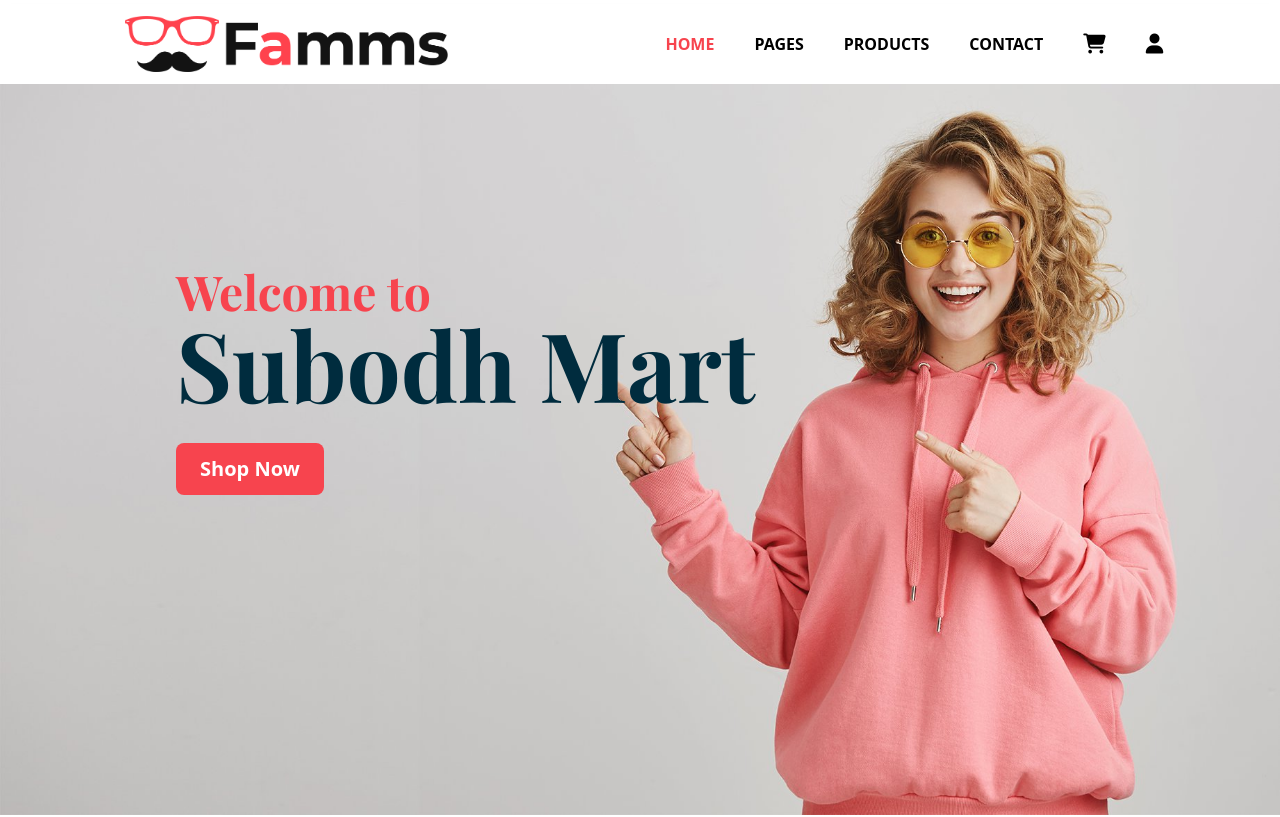
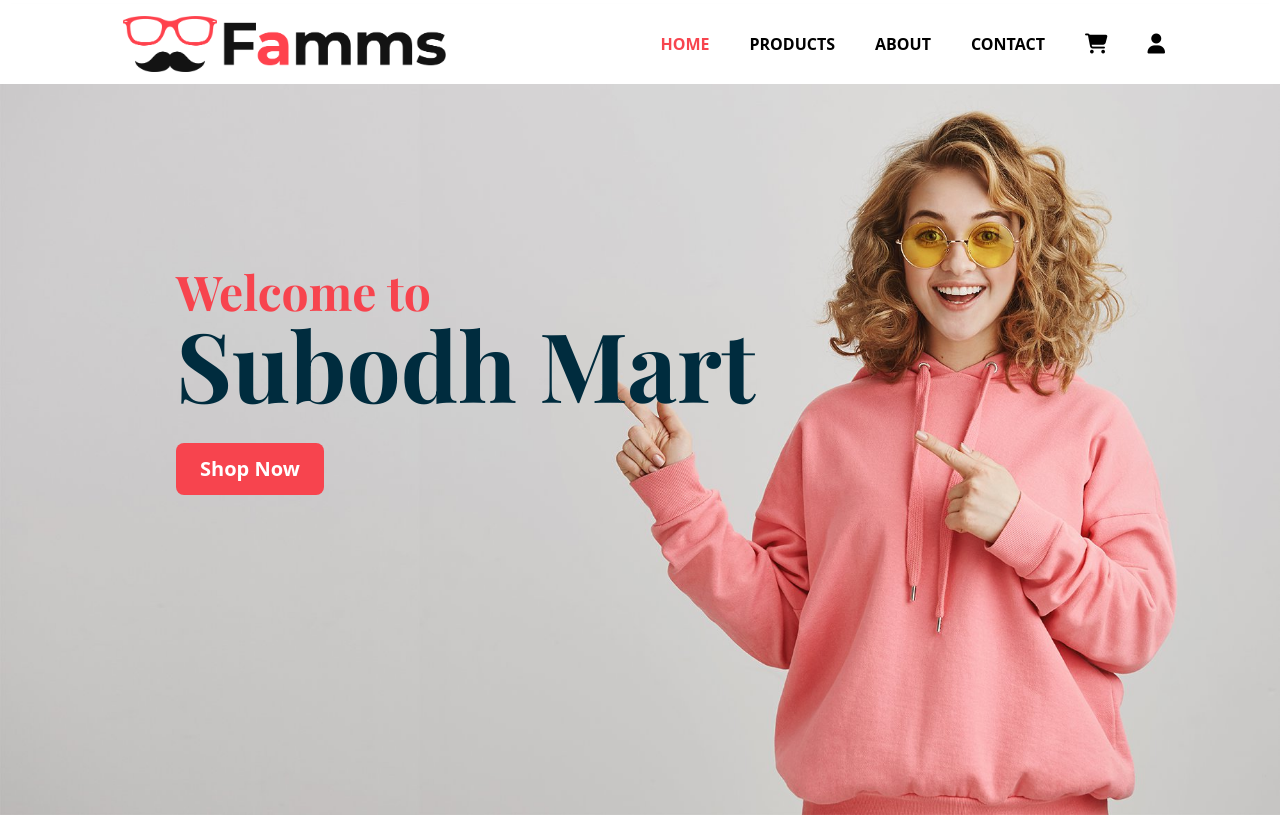
Before and after one commit to subodhpun/subodhmart, a React (Vite) app: page / in a window 1280 px wide. Shown: the top 817 px of the page. Built offline with nearby package versions, Linux system fonts and the light colour scheme; no server answers.

Commit message:
navbar changes

```diff
--- a/src/App.jsx
+++ b/src/App.jsx
@@ -2,7 +2,7 @@
 import { BrowserRouter, Routes, Route, NavLink} from "react-router-dom";
 import Navbar from '../src/components/Navbar/Navbar'
 import Home from '../src/components/Home/Home'
-import Pages from '../src/components/Pages/Pages'
+import About from '../src/components/About/About'
 import Products from '../src/components/Products/Products'
 import Contact from '../src/components/Contact/Contact'
 import Login from '../src/components/Login/Login'
@@ -13,8 +13,8 @@
     <Navbar />
     <Routes>
       <Route path="/" element={<Home />}/>
-      <Route path="/Pages" element={<Pages />}/>
       <Route path="/Products" element={<Products />}/>
+      <Route path="/About" element={<About />}/>
       <Route path="/Contact" element={<Contact />}/>
       <Route path="/Login" element={<Login />}/>
       <Route path="/Cart" element={<Cart />}/>
--- a/src/components/Navbar/Navbar.jsx
+++ b/src/components/Navbar/Navbar.jsx
@@ -115,22 +115,22 @@
           </li>
           <li>
             <NavLink
-              to="/pages"
-              className={({ isActive }) =>
-                `${isActive ? "text-customRed" : "text-black"} font-extrabold`
-              }
-            >
-              Pages
-            </NavLink>
-          </li>
-          <li>
-            <NavLink
               to="/products"
               className={({ isActive }) =>
                 `${isActive ? "text-customRed" : "text-black"} font-extrabold`
               }
             >
               Products
+            </NavLink>
+          </li>
+          <li>
+            <NavLink
+              to="/about"
+              className={({ isActive }) =>
+                `${isActive ? "text-customRed" : "text-black"} font-extrabold`
+              }
+            >
+              About
             </NavLink>
           </li>
           <li>
```
Also changed, not shown: src/components/About/About.jsx (renamed from src/components/Pages/Pages.jsx).
